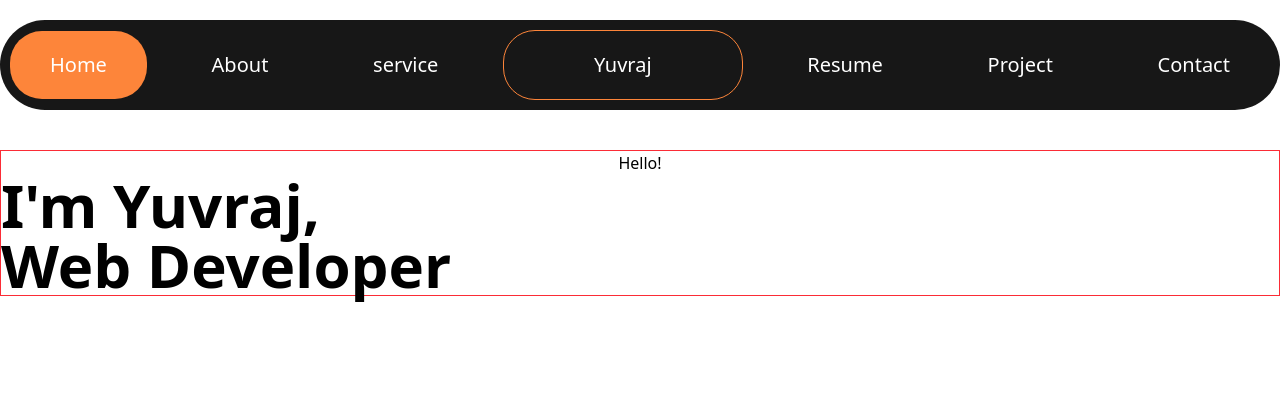
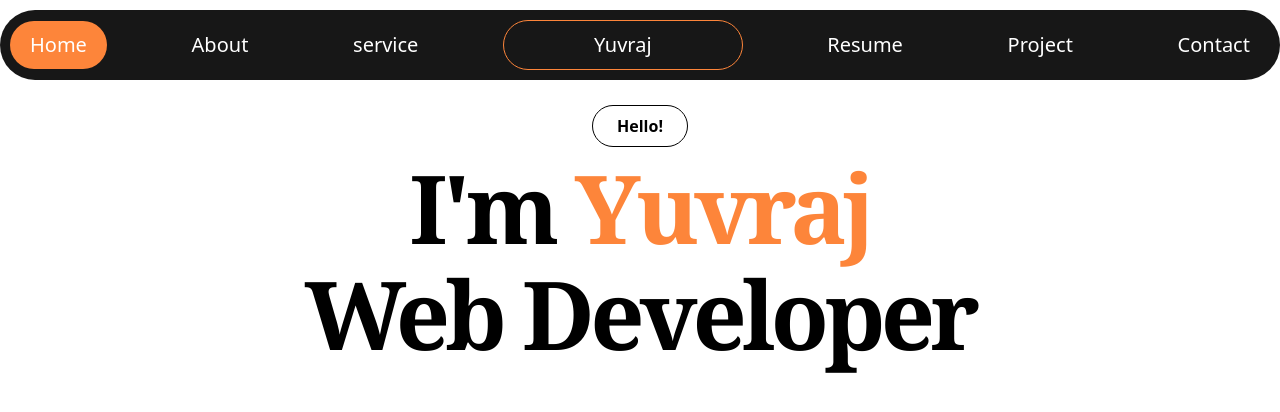
Before and after one commit to yuvraj-sapkota/portfolio, a React (Vite) app in the folder frontend/: page / in a window 1280 px wide. Shown: the top 412 px of the page. Built offline with nearby package versions, Linux system fonts and the light colour scheme.

Commit message:
worked on hero section and navbar

```diff
--- a/frontend/src/App.jsx
+++ b/frontend/src/App.jsx
@@ -5,7 +5,7 @@ const App = () => {
   return (
     <>
       <Navbar />
-      <HeaderSection/>
+      <HeaderSection />
     </>
   );
 };
--- a/frontend/src/components/HeaderSeaction.jsx
+++ b/frontend/src/components/HeaderSeaction.jsx
@@ -1,11 +1,13 @@
 const HeaderSection = () => {
   return (
     <>
-      <div className="mx-auto  border border-red-500">
-        <p className="text-center ">Hello!</p>
-        <p className="font-semibold text-black text-6xl">
-          I'm <span>Yuvraj</span>, <br /> Web Developer
-        </p>
+      <div className="mx-auto max-w-[900px]   flex flex-col items-center justify-center gap-2">
+      <div className="border py-[8px] px-[24px] rounded-full font-bold">
+        <p>Hello!</p>
+      </div>
+      <div className="text-center text-4xl md:text-[48px] lg:text-[95px] font-semibold font-serif tracking-tighter ">
+        <p>I'm <span className="text-[#FD853A]">Yuvraj</span> <br /> Web Developer</p>
+      </div>
       </div>
     </>
   );
--- a/frontend/src/components/Navbar.jsx
+++ b/frontend/src/components/Navbar.jsx
@@ -5,10 +5,10 @@ const Navbar = () => {
 
   return (
     <>
-      <div className="max-w-[1300px] mx-auto mt-[20px] mb-[40px]">
+      <div className="max-w-[1300px] mx-auto mt-[10px] mb-[25px]">
         <ul className="flex justify-between items-center p-[10px] text-xl text-white mx-auto bg-[#171717] rounded-[82px]">
           <li
-            className={`py-[20px] px-[40px]  rounded-4xl  cursor-pointer  ${
+            className={`py-[10px] px-[20px]  rounded-4xl  cursor-pointer  ${
               isActive === "home" ? " bg-[#FD853A]" : ""
             }`}
             onClick={() => setIsActive("home")}
@@ -16,7 +16,7 @@ const Navbar = () => {
             Home
           </li>
           <li
-            className={`py-[20px] px-[40px]  rounded-4xl  cursor-pointer  ${
+            className={`py-[10px] px-[20px]  rounded-4xl  cursor-pointer  ${
               isActive === "about" ? " bg-[#FD853A]" : ""
             }`}
             onClick={() => setIsActive("about")}
@@ -24,18 +24,18 @@ const Navbar = () => {
             About
           </li>
           <li
-            className={`py-[20px] px-[40px]  rounded-4xl  cursor-pointer  ${
+            className={`py-[10px] px-[20px]  rounded-4xl  cursor-pointer  ${
               isActive === "service" ? " bg-[#FD853A]" : ""
             }`}
             onClick={() => setIsActive("service")}
           >
             service
           </li>
-          <li className="py-[20px] px-[90px]  rounded-4xl  cursor-pointer border border-[#FD853A] borderbg ">
+          <li className="py-[10px] px-[90px]  rounded-4xl  cursor-pointer border border-[#FD853A] borderbg ">
             Yuvraj
           </li>
           <li
-            className={`py-[20px] px-[40px]  rounded-4xl  cursor-pointer  ${
+            className={`py-[10px] px-[20px]  rounded-4xl  cursor-pointer  ${
               isActive === "resume" ? " bg-[#FD853A]" : ""
             }`}
             onClick={() => setIsActive("resume")}
@@ -43,7 +43,7 @@ const Navbar = () => {
             Resume
           </li>
           <li
-            className={`py-[20px] px-[40px]  rounded-4xl  cursor-pointer  ${
+            className={`py-[10px] px-[20px]  rounded-4xl  cursor-pointer  ${
               isActive === "project" ? " bg-[#FD853A]" : ""
             }`}
             onClick={() => setIsActive("project")}
@@ -51,7 +51,7 @@ const Navbar = () => {
             Project
           </li>
           <li
-            className={`py-[20px] px-[40px]  rounded-4xl  cursor-pointer  ${
+            className={`py-[10px] px-[20px]  rounded-4xl  cursor-pointer  ${
               isActive === "contact" ? " bg-[#FD853A]" : ""
             }`}
             onClick={() => setIsActive("contact")}
```
